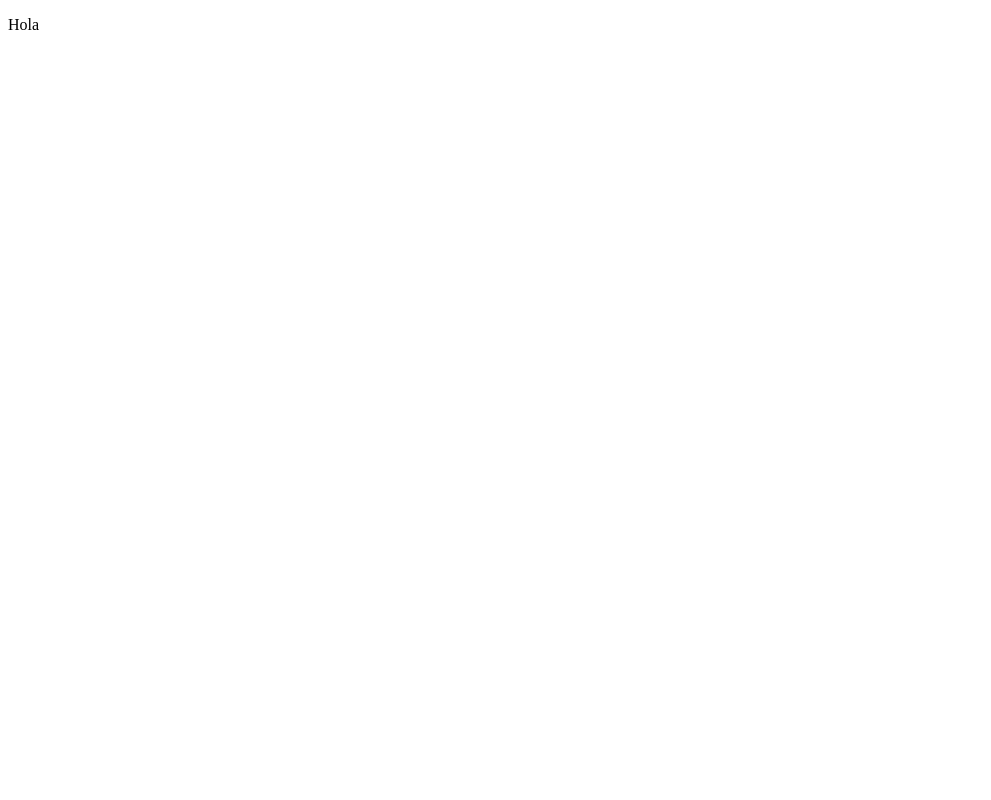
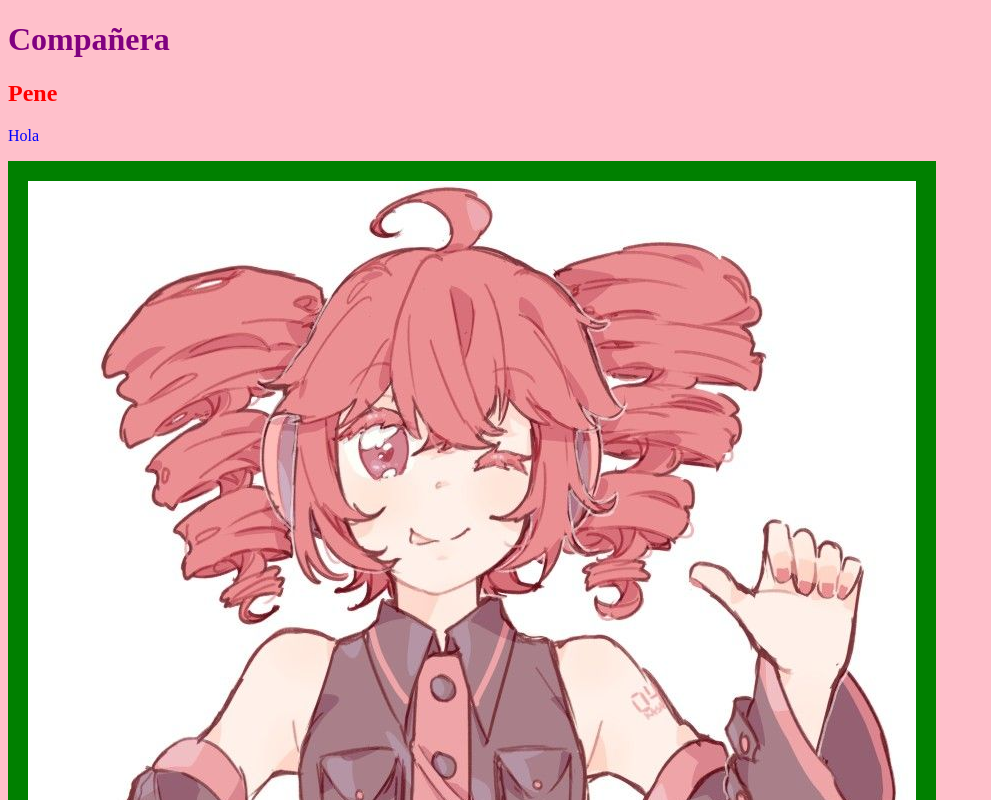
Before and after one commit to A2016049FacioParra/DesarrolloWeb, a plain HTML site: page index.html in a window 1280 px wide. Shown: the top 800 px of the page, without its empty margins (0-991 px from the left). Drawn offline with Linux system fonts and the light colour scheme.

Commit message:
agrego practica 1

```diff
--- /dev/null
+++ b/estilo.css
@@ -0,0 +1,19 @@
+body{
+    background-color: pink;
+}
+
+h1 {
+    color: purple;
+}
+
+h2{
+    color: red;
+}
+
+p{
+    color: blue;
+}
+
+img{
+    border: 20px solid green;
+}
--- a/index.html
+++ b/index.html
@@ -4,8 +4,12 @@
     <meta charset="UTF-8">
     <meta name="viewport" content="width=device-width, initial-scale=1.0">
     <title>Document</title>
+    <link rel="stylesheet" href="estilo.css">
 </head>
 <body>
+    <h1>Compañera</h1>
+    <h2>Pene</h2>
     <p>Hola</p>
+    <img src="kasane.jpg" alt="Teton">
 </body>
 </html>
```
Also changed, not shown: kasane.jpg (added).
